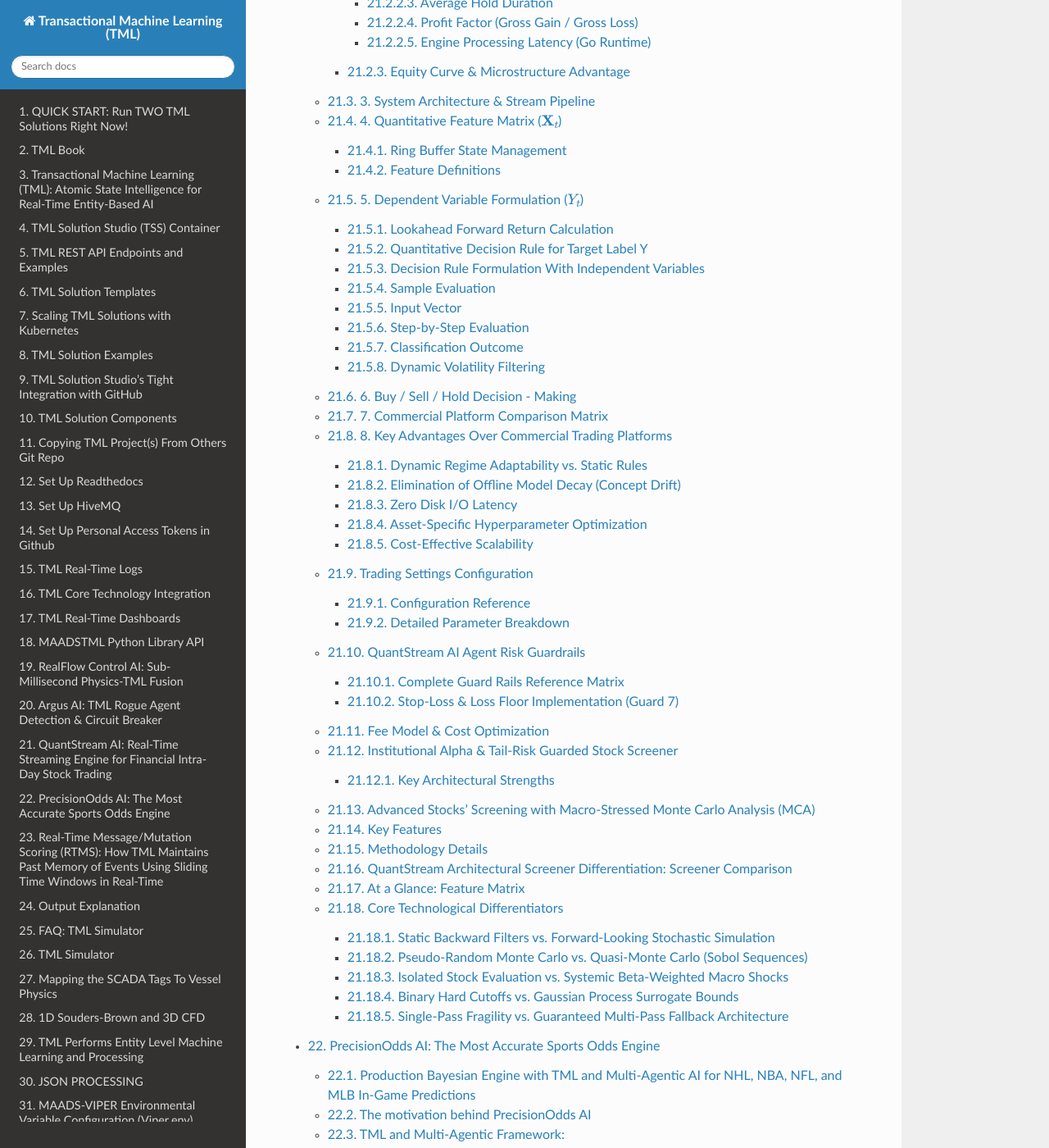
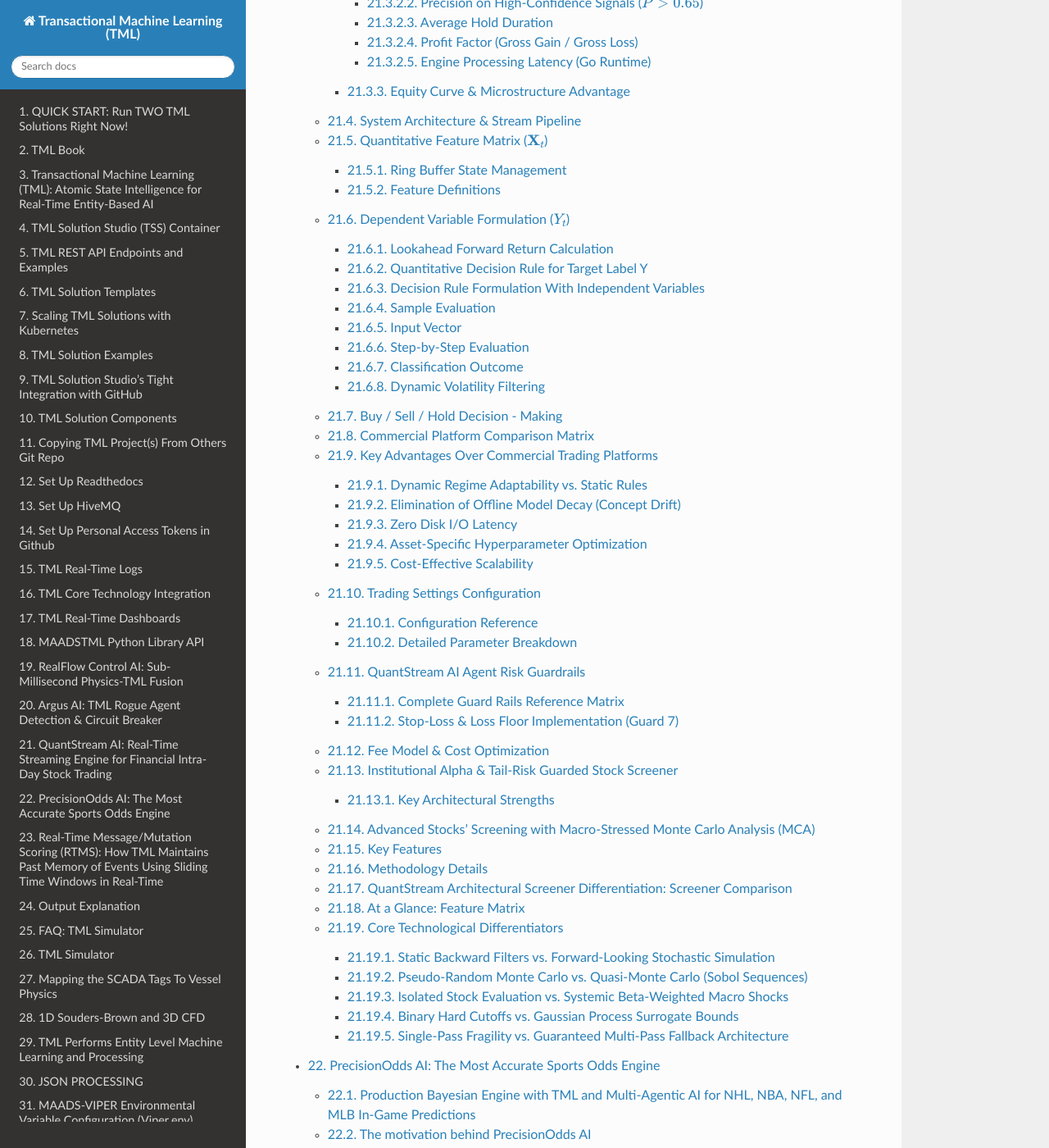
Before and after one commit to smaurice101/readthedocs, a Sphinx documentation site: the page built from docs/source/index.rst, in a window 1280 px wide and 1400 px high, scrolled down 13452 px. Shown: the whole window at 82% size. Built offline with Sphinx 7.4.7 and the Read the Docs theme 3.1.0, drawn with Linux system fonts in a browser that asks for light colours; pages that are not in the unit, such as notebooks, are missing from menus; some of the changed text lies outside the part shown.

Commit message:
Update quantstream.rst

```diff
--- a/docs/source/quantstream.rst
+++ b/docs/source/quantstream.rst
@@ -24,7 +24,7 @@
 .. figure:: quantstreamdash.png
    :scale: 60%
 
-Where Does QuantStream AI Excel
+Where Does QuantStream AI Excel?
 ----------------------------------
 
 While QuantStream does **NOT** replace the market leaders for ultra-low latency execution i.e. High Frequency Trading (HFT), **QuantStream represents an excellent architectural pattern for mid-frequency, stream processing that is close to HFT but without the infrastrucure costs: that is QuantStream's SWEET SPOT**:
@@ -47,7 +47,15 @@
 .. figure:: quantstreamsetup.png
    :scale: 60%
 
-2. QuantStream AI: Empirical Proof & Backtest Validation
+QuantStream AI: Reference Architecture
+=======================================================
+
+Below is the QuantStream reference architecture.
+
+.. figure:: quantref.png
+   :scale: 60%
+
+QuantStream AI: Empirical Proof & Backtest Validation
 =======================================================
 
 To evaluate the predictive power and structural edge of **QuantStream AI**, we backtested the 9-feature vectors (:math:`X_t`) and target classification engine (:math:`Y_t`) on **1.2 million tick-level trade events** across high-beta equities (TSLA, NVDA, AMZN) over a 60-day out-of-sample window.
@@ -148,7 +156,7 @@
 .. figure:: quantstreamprocess.png
   :scale: 60%
 
-4. Quantitative Feature Matrix (:math:`\mathbf{X}_t`)
+Quantitative Feature Matrix (:math:`\mathbf{X}_t`)
 ======================================================
 
 Raw price and volume streams are non-stationary and drift over time. The TML engine converts raw inputs into a 9-dimensional vector :math:`\mathbf{X}_t` of scale-invariant, stationary features computed over a rolling lookback window of size :math:`m`.
@@ -217,7 +225,7 @@
 
 ---
 
-5. Dependent Variable Formulation (:math:`Y_t`)
+Dependent Variable Formulation (:math:`Y_t`)
 ================================================
 
 The target classification variable :math:`Y_t \in \{-1, 0, 1\}` maps continuous forward returns to discrete execution directions: ``[SELL (-1), HOLD (0), BUY (+1)]``.
@@ -344,7 +352,7 @@
      - High entropy / Noise state
      - No-op (Do not trade)
 
-7. Commercial Platform Comparison Matrix
+Commercial Platform Comparison Matrix
 ========================================
 
 To evaluate viability, performance, and flexibility, this TML solution is benchmarked against commercial retail trading platforms (**TradingView**, **MetaTrader 4/5**), quantitative execution frameworks (**QuantConnect**, **Interactive Brokers API**), data platforms (**Databricks Streaming**), and institutional HFT systems (**Kx kdb+/q**).
@@ -404,7 +412,7 @@
 
 ---
 
-8. Key Advantages Over Commercial Trading Platforms
+Key Advantages Over Commercial Trading Platforms
 ===================================================
 
 Dynamic Regime Adaptability vs. Static Rules
```
Also changed, not shown: other parts of docs/source/quantstream.rst (+3 -3 lines).
